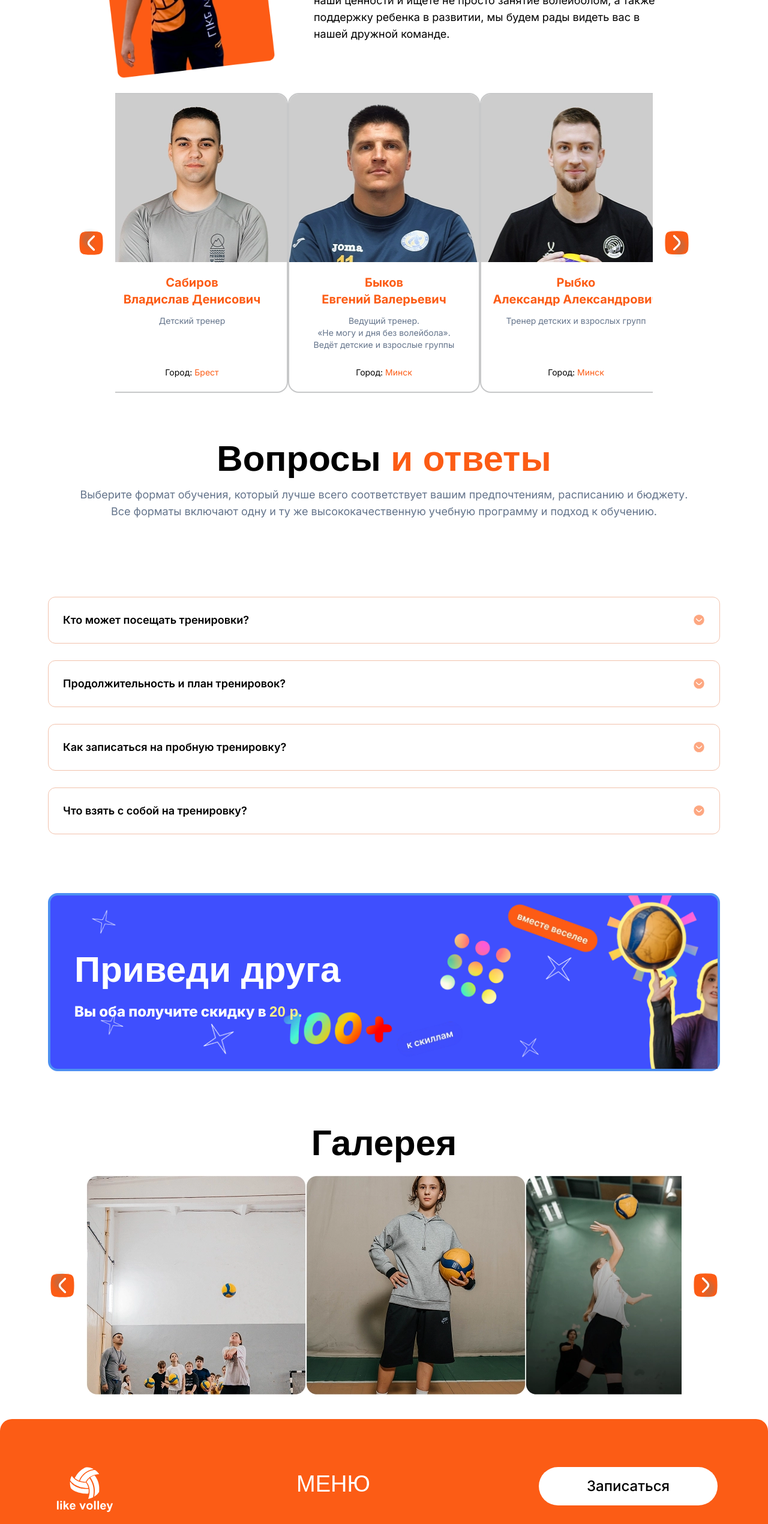
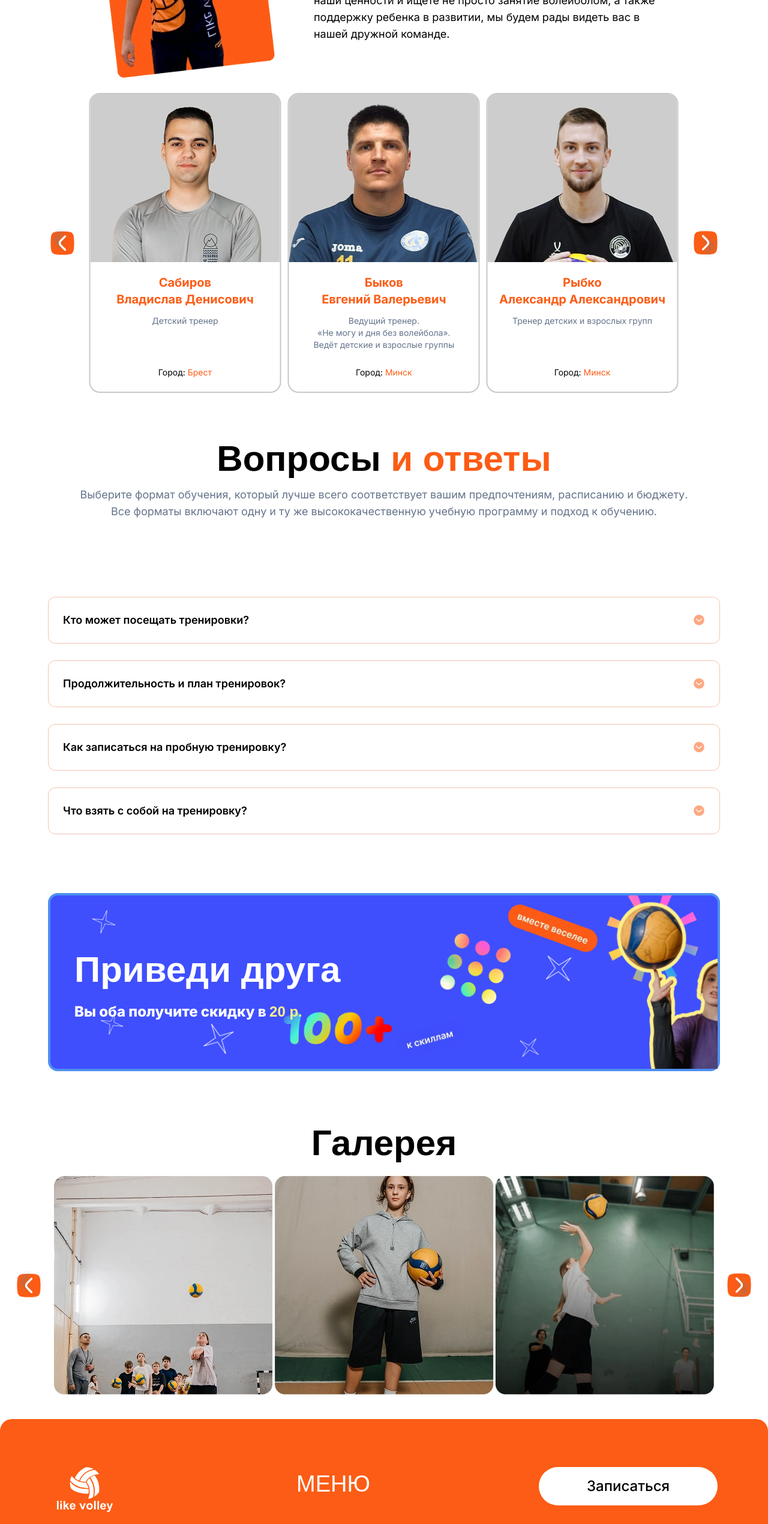
Before and after one commit to evgeniyworkbel/like-volley, a Next.js app: page / in a window 1280 px wide. Shown: the part 3230-5771 px from the top of the page at 60% size. Built offline with nearby package versions, Linux system fonts and the light colour scheme; a web font is replaced by a local one.

Commit message:
refactor(widgets, shared): fix gallery for widts 1280, fix coach for widts 1280

```diff
--- a/src/shared/ui/carousel/carousel.tsx
+++ b/src/shared/ui/carousel/carousel.tsx
@@ -5,22 +5,32 @@ import { Children } from "react";
 import { CarouselItem } from "./carousel-item";
 import { usePrevNextButtons } from "./use-prev-next-buttons";
 import { CarouselButton } from "./carousel-button";
+import { cn } from "@/shared/lib";
 
 export type CarouselProps = {
+  className?: string;
   slidesPerView: number;
   children: React.ReactElement[];
 };
 
-export function Carousel({ slidesPerView, children }: CarouselProps) {
+export function Carousel({
+  className,
+  slidesPerView,
+  children,
+}: CarouselProps) {
   const [emblaRef, emblaApi] = useEmblaCarousel({
     loop: true,
-    align: "center",
   });
 
   const { onPrevButtonClick, onNextButtonClick } = usePrevNextButtons(emblaApi);
 
   return (
-    <div className="grid w-full gap-4 xl:grid-cols-[auto_1fr_auto]">
+    <div
+      className={cn(
+        "grid w-full gap-4 min-[1440px]:px-12 xl:grid-cols-[auto_1fr_auto]",
+        className,
+      )}
+    >
       <CarouselButton
         className="hidden xl:inline"
         position="left"
--- a/src/widgets/coaches/ui/coach-сard.tsx
+++ b/src/widgets/coaches/ui/coach-сard.tsx
@@ -11,7 +11,7 @@ export function CoachCard({
   alt,
 }: CoachCardProps) {
   return (
-    <div className="flex w-80 flex-col items-center overflow-hidden rounded-[18px] border-2 border-[oklch(0.8327_0.002_247.32)]">
+    <div className="mx-auto flex w-80 flex-col items-center overflow-hidden rounded-[18px] border-2 border-[oklch(0.8327_0.002_247.32)]">
       <div className="relative h-70 w-full">
         <Image src={src} alt={alt} sizes="320px" fill />
       </div>
@@ -20,7 +20,7 @@ export function CoachCard({
           <h4 className="text-xl font-bold text-accent-orange">{name}</h4>
           <p className="text-foreground-secondary">{description}</p>
         </hgroup>
-        <p className="flex text-center text-foreground">
+        <p className="text-center text-foreground">
           Город:&nbsp;<span className="text-accent-orange">{city}</span>
         </p>
       </div>
--- a/src/widgets/coaches/ui/coaches.tsx
+++ b/src/widgets/coaches/ui/coaches.tsx
@@ -5,7 +5,7 @@ import { Carousel } from "@/shared/ui";
 
 export function Coaches() {
   return (
-    <section className="flex flex-col gap-6 py-10 xl:px-20 xl:[&>*:last-child]:px-12">
+    <section className="flex flex-col gap-6 py-10 xl:px-20">
       <Owner />
       <Carousel slidesPerView={3}>
         {coachesData.map((coach) => (
--- a/src/widgets/gallery/ui/gallery.tsx
+++ b/src/widgets/gallery/ui/gallery.tsx
@@ -4,7 +4,7 @@ import { GalleryCard } from "./gallery-сard";
 
 export function Gallery() {
   return (
-    <section className="flex flex-col items-center gap-6 px-5 py-10 xl:px-20">
+    <section className="flex flex-col items-center gap-6 px-5 py-10 xl:px-6">
       <Title className="text-center">Галерея</Title>
       <Carousel slidesPerView={3}>
         {galleryData.map((item) => (
```
